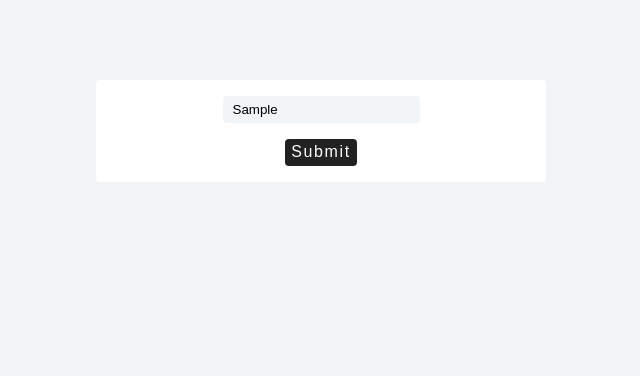
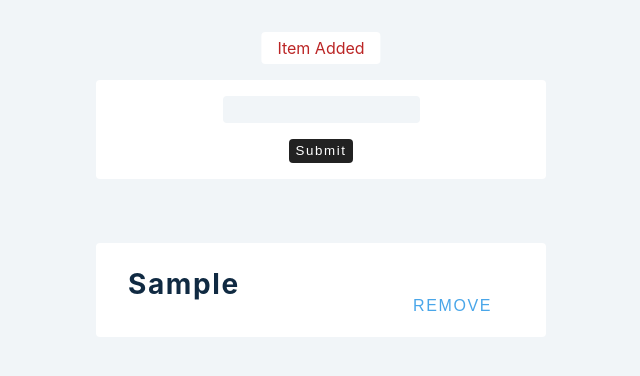
Before and after one commit to pv-kiran/React_basics, a React (Create React App) app: page / in a window 1280 px wide. Both pictures are taken after typing "Sample" into the empty fields and a click on the button "Submit". Shown: the top 376 px of the page, without its empty margins (319-959 px from the left). Built offline with nearby package versions, Linux system fonts and the light colour scheme.

Commit message:
use reducer basics

```diff
--- a/src/App.js
+++ b/src/App.js
@@ -1,6 +1,7 @@
 import './App.css';
 import React from 'react';
-import UseRef from './UseRef/UseRef';
+import UseReducer from './UseReducer/UseReducer';
+
 
 // import ErrorExample from './Use-state/ErrorExample';
 // import UseState from './Use-state/UseState';
@@ -16,6 +17,10 @@ import UseRef from './UseRef/UseRef';
 // import ShortCircuitComplex from './Use-Effect/ShortCircuitComplex';
 // import ControlledInputs from './Forms/ControlledInputs';
 // import MultipleInputs from './Forms/MultipleInputs';
+// import UseRef from './UseRef/UseRef';
+// import Setup from './UseReducer/Setup';
+
+
 
 
 
@@ -41,7 +46,9 @@ function App() {
         {/* <ShortCircuitComplex></ShortCircuitComplex> */}
         {/* <ControlledInputs></ControlledInputs> */}
         {/* <MultipleInputs></MultipleInputs> */}
-        <UseRef></UseRef>
+        {/* <UseRef></UseRef> */}
+        {/* <Setup></Setup> */}
+        <UseReducer></UseReducer>
       </div>
     )
 }
--- /dev/null
+++ b/src/UseReducer/Modal.js
@@ -0,0 +1,18 @@
+import React, { useEffect } from 'react'
+
+function Modal({modalContent , closeModal}) {
+
+  useEffect(()=> {
+    setTimeout(() => {
+        closeModal();
+    }, 3000);
+  })
+
+  return (
+    <div className='modal'>
+        <p>{modalContent}</p>
+    </div>
+  )
+}
+
+export default Modal
--- /dev/null
+++ b/src/UseReducer/Setup.js
@@ -0,0 +1,58 @@
+import React , {useState} from 'react'
+import Modal from './Modal';
+
+function Setup() {
+  const data = [
+      { id: 1, name: 'john' },
+      { id: 2, name: 'peter' },
+      { id: 3, name: 'susan' },
+      { id: 4, name: 'anna' },
+  ];
+  const [name, setName] = useState('')
+  const [people, setPeople] = useState(data);
+  const [showModal, setShowModal] = useState(false);
+
+  const handleSubmit = (e) => {
+     e.preventDefault();
+     if(name) {
+        setShowModal(true);
+        const newPerson = {
+            id: new Date().getMilliseconds().toString() ,
+            name
+        }
+        setPeople([...data , newPerson]);
+        setName('');
+     }
+  }
+
+  return (
+     <React.Fragment>
+        {
+            showModal && <Modal></Modal>
+        }
+        <form className='form' onSubmit={handleSubmit}>
+            <div>
+                <input type="text"
+                       name="name"
+                       id="name"
+                       value={name}
+                       onChange = {(e) => {setName(e.target.value)} }
+                />
+            </div>
+            <button type="submit">Submit</button>
+        </form>
+        {
+            people.map((person) => {
+                return(
+                    <div key={person.id}>
+                        <h3>{person.name}</h3>
+                    </div>
+                )
+            })
+        }
+     </React.Fragment>
+  )
+
+}
+
+export default Setup
--- a/src/UseReducer/UseReducer.js
+++ b/src/UseReducer/UseReducer.js
@@ -0,0 +1,114 @@
+import React , {useState , useReducer} from 'react'
+import Modal from './Modal';
+
+
+const reducer = (state , action) => {
+  console.log(state , action);
+  if(action.type === 'ADD_ITEM') {
+     return {
+        ...state ,
+        people: [...state.people , action.payload] ,
+        isModalOpen: true ,
+        modalContent: 'Item added'
+     }
+  }
+  else if(action.type === 'NO_ITEM') {
+    return {
+        ...state ,
+        isModalOpen: true ,
+        modalContent: 'Please enter a value'
+     }
+  }
+  else if(action.type === 'CLOSE_MODAL') {
+     return {
+        ...state ,
+        isModalOpen: false ,
+        modalContent: 'Please enter a value'
+     }
+  }
+  else if(action.type === 'REMOVE_ITEM'){
+     console.log(state , action);
+     const id = action.payload ;
+     const newPeople = state.people.filter((person) => {
+        if(person.id !== id) {
+            return person ;
+        }
+     })
+     return {
+       ...state ,
+       people:[...newPeople] ,
+       isModalOpen: true ,
+       modalContent: 'Item removed'
+     }
+  }
+
+  throw new Error('No action type founded');
+}
+
+
+function UseReducer() {
+
+
+
+  const defaultState = {
+    people: [] ,
+    isModalOpen: false ,
+    modalContent: ''
+  } ;
+
+  const [name, setName] = useState('')
+
+  const [state , dispatch] = useReducer(reducer,defaultState);
+
+  const closeModal = () => {
+    dispatch({type:'CLOSE_MODAL'})
+  }
+
+  const handleSubmit = (e) => {
+     e.preventDefault();
+     if(name) {
+        const newPerson = {
+            id: new Date().getMilliseconds().toString() ,
+            name
+        }
+        setName('')
+        dispatch({type:'ADD_ITEM' , payload: newPerson});
+     } else {
+        dispatch({type: 'NO_ITEM'})
+     }
+  }
+
+  return (
+     <React.Fragment>
+        {
+            state.isModalOpen && <Modal closeModal = {closeModal} modalContent={state.modalContent}></Modal>
+        }
+        <form className='form' onSubmit={handleSubmit}>
+            <div>
+                <input type="text"
+                       name="name"
+                       id="name"
+                       value={name}
+                       onChange = {(e) => {setName(e.target.value)} }
+                />
+            </div>
+            <button type="submit">Submit</button>
+        </form>
+        {
+            state.people.map((person) => {
+                return(
+                    <div key={person.id} className='item'>
+                        <h3>{person.name}</h3>
+                        <button className='btn' onClick={() => {
+                          dispatch({type:'REMOVE_ITEM' , payload: person.id})
+                        }}>REMOVE</button>
+                    </div>
+                )
+            })
+        }
+     </React.Fragment>
+  )
+
+}
+
+export default UseReducer
```
